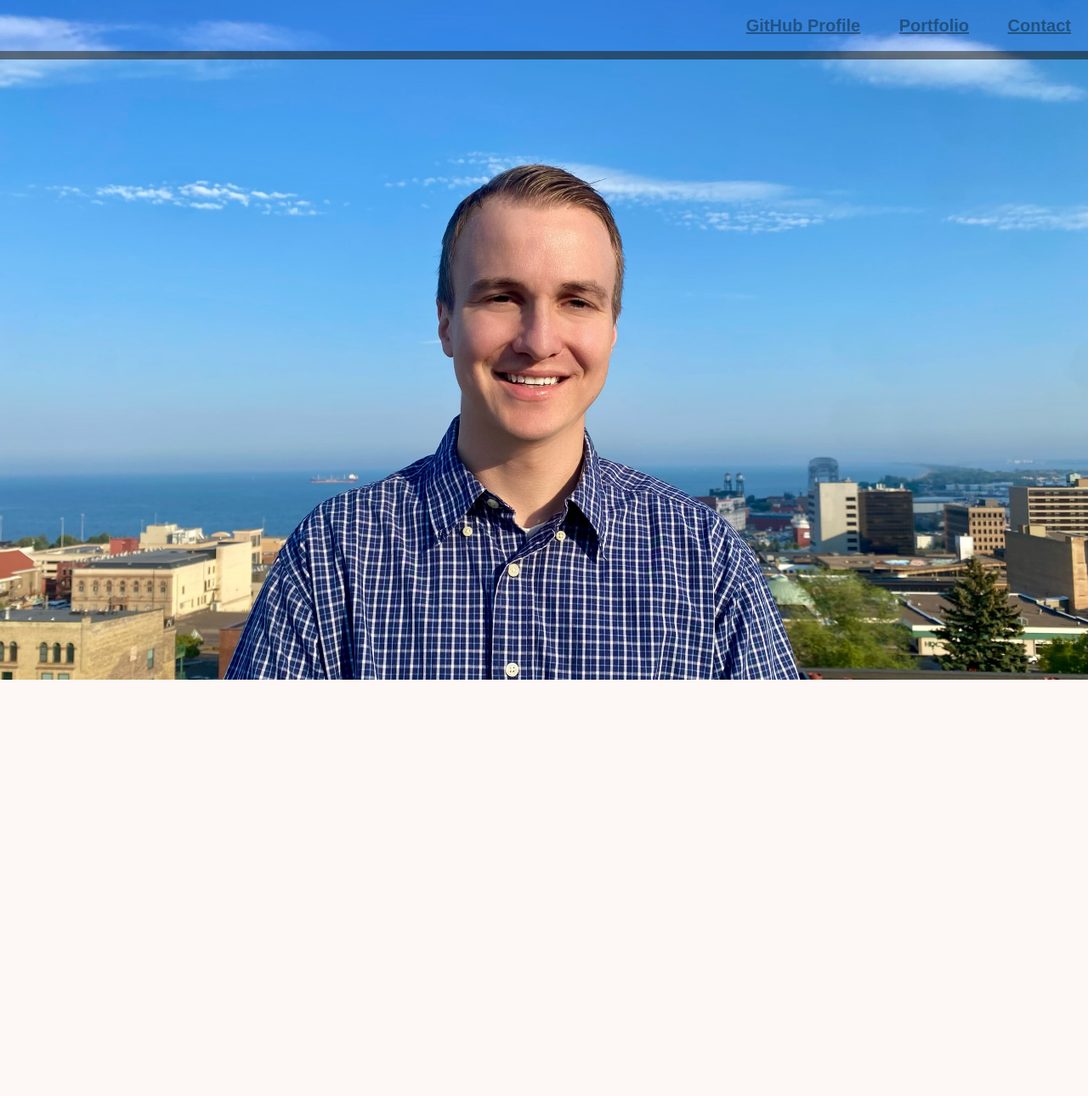
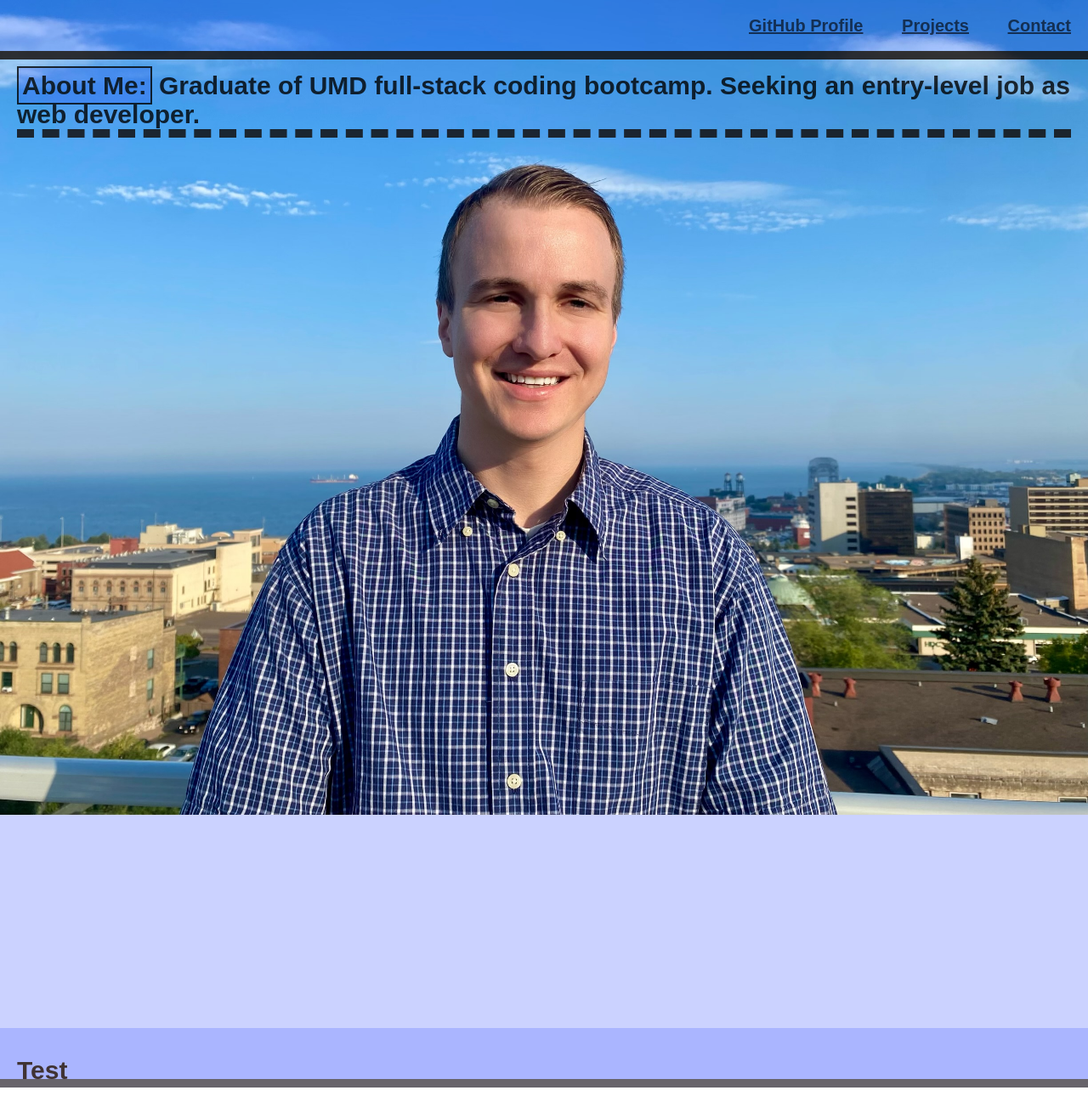
Before and after one commit to Glansburg/ProfessionalPortfolio, a plain HTML site: page index.html in a window 1280 px wide. Shown: the whole page at 85% size. Before the commit the page ends 800 px from the top, so only its background shows below. Drawn offline with Linux system fonts and the light colour scheme.

Commit message:
about me: added

```diff
--- a/assets/css/style.css
+++ b/assets/css/style.css
@@ -8,8 +8,6 @@ body {
   position: relative;
   font-family: "Goudy Bookletter 1911", sans-serif;
   font-size: 20px;
-  background-color: #FDF8F5;
-  color: #4F4846;
 }
 
 h1,
@@ -18,7 +16,7 @@ h2 {
 }
 
 main {
-  padding: 60px 0;
+  padding: 50% 0;
 }
 
 li {
@@ -39,7 +37,7 @@ footer {
   width: 100%;
   line-height: 60px;
   background-color: rgba(0, 34, 255, 0.203);
-  opacity: .50;
+  opacity: 80%;
 }
 
 header {
@@ -52,21 +50,34 @@ footer {
   margin-top: 0;
   bottom: 0;
   border-bottom: 10px solid #4F4846;
-  color: #FDF8F5;
+  color: #1e0c02;
 }
 
 .text-right {
   text-align: right;
 }
+.top {
+  position:absolute;
+  top: 5%;
+  border-bottom: 10px dashed #100702;
+  opacity: 80%;
 
+}
 .profile-body {
-    background-image: url(/assets/images/landscapeJoel.jpg);
+  background-image: url(/assets/images/landscapeJoel.jpg);
       background-repeat: no-repeat;
       background-position: 50% 0;
       background-size: 100%;
+      background-color: rgba(0, 34, 255, 0.203);
+  }
+  .border-box {
+    border: 2px solid #000; /* Specify the border style, width, and color */
+    padding: 4px; /* Adjust padding for spacing between text and the border */
+    background-color: rgba(0, 0, 255, 0.158); /* Optional background color for the box */
+  }
 
 
-
-
-
+  .text-center {
+    text-align: center;
+    margin-top: 0%;
   }
--- a/index.html
+++ b/index.html
@@ -1,23 +1,26 @@
 <!DOCTYPE html>
 <html lang="en">
-<head>
-    <meta charset="UTF-8">
-    <meta name="viewport" content="width=device-width, initial-scale=1.0">
+  <head>
+    <meta charset="UTF-8" />
+    <meta name="viewport" content="width=device-width, initial-scale=1.0" />
     <title>Joel Getzke - Fullstack Web Dev</title>
     <link rel="stylesheet" type="text/css" href="./assets/css/style.css" />
+  </head>
+  <body>
+    <header>
+      <ul class="text-right">
+        <li><a href="https://github.com/Glansburg">GitHub Profile</a></li>
+        <li><a href="#">Projects</a></li>
+        <li><a href="#contact">Contact</a></li>
+      </ul>
+    </header>
+    <main class="profile-body">
+        <h2 class="top"> <span class="border-box"><strong style="font-weight: bolder;">About Me:</strong></span> Graduate of UMD full-stack coding bootcamp. Seeking an entry-level job as web developer.</h2>
 
-</head >
-<body class="profile-body">
-<header>
-    <ul class="text-right">
-        <li> <a href="https://github.com/Glansburg">GitHub Profile</a></li>
-        <li> <a href="#">Portfolio</a></li>
-        <li> <a href="#contact">Contact</a></li>
+    </main>
+    <footer>
+        <h2> Test</h2>
+    </footer>
 
-    </ul>
-</header>
-<div>
-</div>
-</body>
-
+  </body>
 </html>
```
